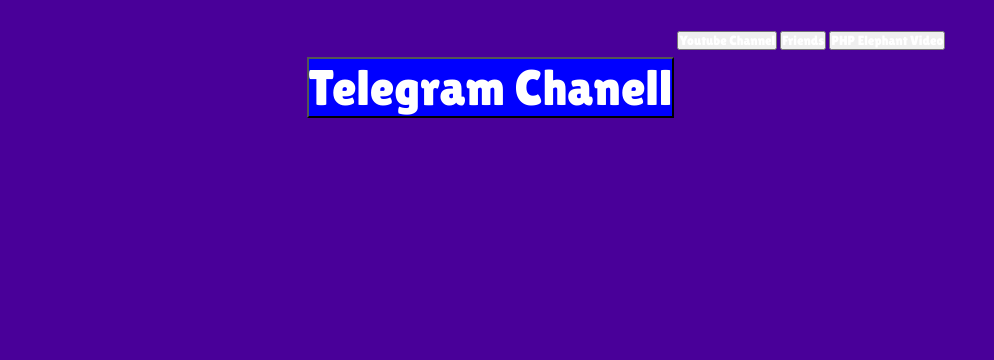
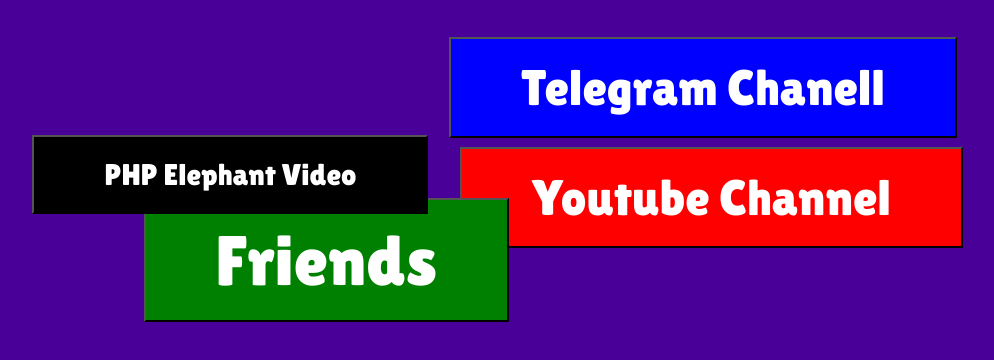
Before and after one commit to WickedModding/wickedbiosite.io, a plain HTML site: page index.html in a window 1280 px wide. Shown: the part 444-804 px from the top of the page, without its empty margins (14-1008 px from the left). Drawn offline with Linux system fonts and the light colour scheme.

Commit message:
Update style.css

```diff
--- a/style.css
+++ b/style.css
@@ -1,4 +1,3 @@
-
 @import url('https://fonts.googleapis.com/css2?family=Lilita+One&display=swap');
 *{
 	margin: 0;
@@ -8,71 +7,52 @@
   font-weight: 400;
   font-style: normal;
 }
-
-
 .main {
 	text-align: center;
 	position: relative;
 }
-
-
 .main img{
 	width: 300px;
 	height: 300px;
-
 }
-
 .main h1{
    font-size: 70px;
 }
-
 .main p{
    font-size: 50px;
 }
-
 .ButtonTG {
 	background-color: blue;
 	font-size: 50px;
 	position: relative;
-	top: 60px;
+	left: 330px;
+	top: 40px;
+	text-decoration: none;
+	padding: 20px 70px;
 }
-
-.Friends {
+.yt {
+	font-size: 50px;
 	position: relative;
-	font-size: 50px;
-	top: 93px;
+	background-color: red;
+	right: 170px;
+	top: 150px;
+	text-decoration: none;
+	padding: 20px 70px;
 }
-
-.image1 {
- position: relative;
- top: 110px;
- right: 180px;
-
- }
-
-.Dog {
- 	position: relative;
- 	font-size: 40px;
- 	top: 130px;
- 	right: 180px;
+.fr {
+    background-color: green;
+    font-size: 70px;
+    position: relative;
+    top: 100px;
+    right: 100px;
+    text-decoration: none;
+	padding: 20px 70px;
 }
-
-.main {
-   background-color:
-   width: 100%;
-   height: 500vh;
+.php {
+	background-color: black;
+	font-size: 30px;
+	position: relative;
+	right: 580px;
+	text-decoration: none;
+	padding: 20px 70px;
 }
-
-.yokos {
-	position: relative;
-	top: 85px;
-	left: 190px;
-	font-size: 40px;
-
-}
-
-.yokoss {
-	position: relative;
-	top: -285px;
-	left: 200px;
-}
```
